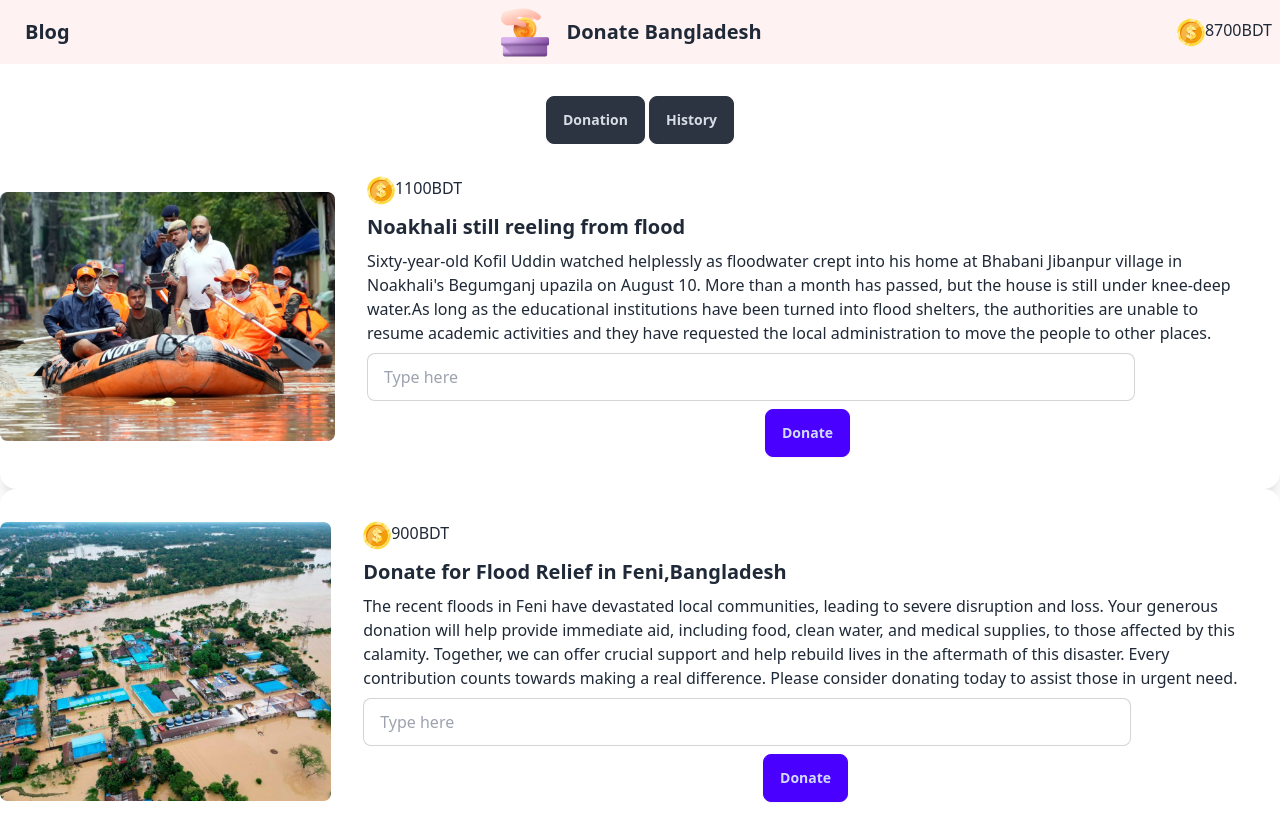
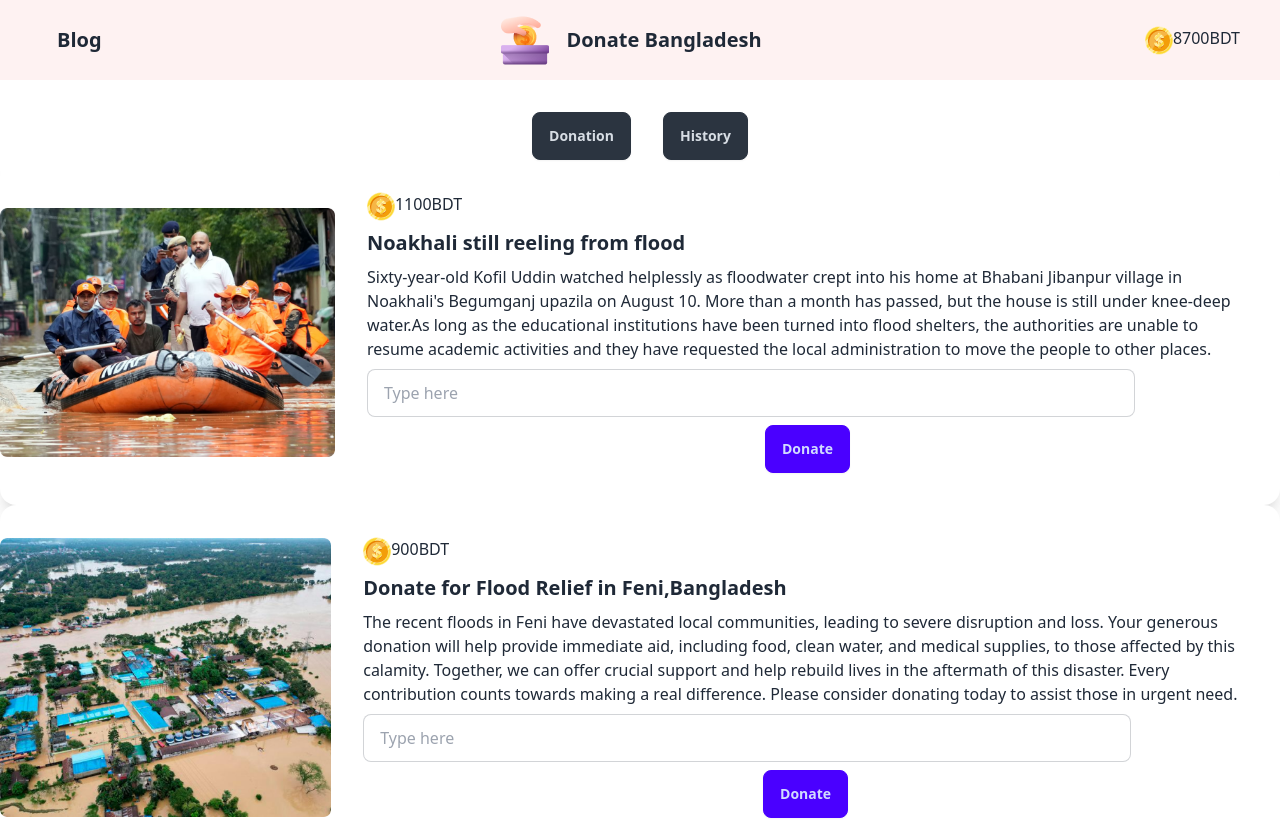
Before and after one commit to Mohammed-Masum-Billah/Donate-for-a-cause, a plain HTML site: page index.html in a window 1280 px wide. Shown: the top 821 px of the page. Drawn offline with nearby package versions, Linux system fonts and the light colour scheme.

Commit message:
finishing touch ups

```diff
--- a/index.html
+++ b/index.html
@@ -8,8 +8,8 @@
     <script src="https://cdn.tailwindcss.com"></script>
 </head>
   <body class="max-w-screen-xl mx-auto">
-      <header>
-          <div class="navbar h-3 bg-red-50 ">
+      <header class="sticky top-0 z-10">
+          <div class="navbar h-3 bg-red-50 p-2 md:p-10 ">
               <div class="navbar-start">
                 <a class="btn btn-ghost text-xl" href="blog.html">Blog</a>
               </div>
@@ -24,12 +24,13 @@
                   </div>
               </div>
             </div>
-      <div class="text-center pt-8">
+      <div class="flex gap-8 justify-center pt-8">
         <button id="donate-btn" class="btn btn-neutral"> Donation</button>
         <button id="history-btn" class="btn btn-neutral"> History</button>
       </div>
     </header>
-    <section id="donate-frm">
+    <main>
+    <section id="donate-frm" >
         <div class="card card-side bg-base-100 shadow-xl">
             <figure class="w-full">
               <img src="assets/noakhali.png" alt="flood">
@@ -126,13 +127,14 @@
 
 </section>
 
+  <div id="history-frm" class="hidden">
+  <div id="history-trans"></div>
 
-    <footer>
+  </div>
 
-        <div id="history-frm" class="hidden">
-          <div id="history-trans"></div>
 
-          </div>
+    </main>
+    <footer class="h-20">
 
     </footer>
 
```
